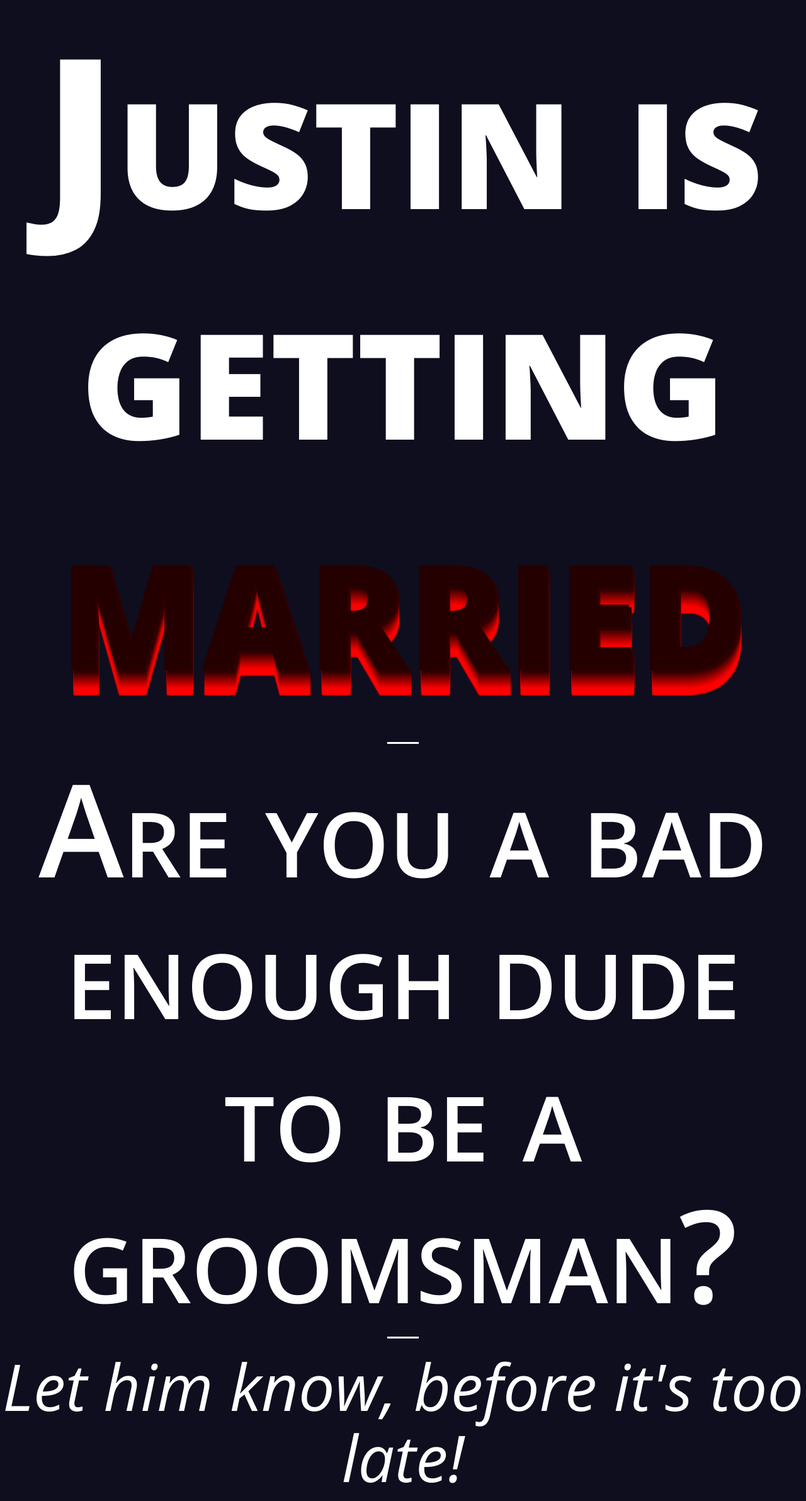
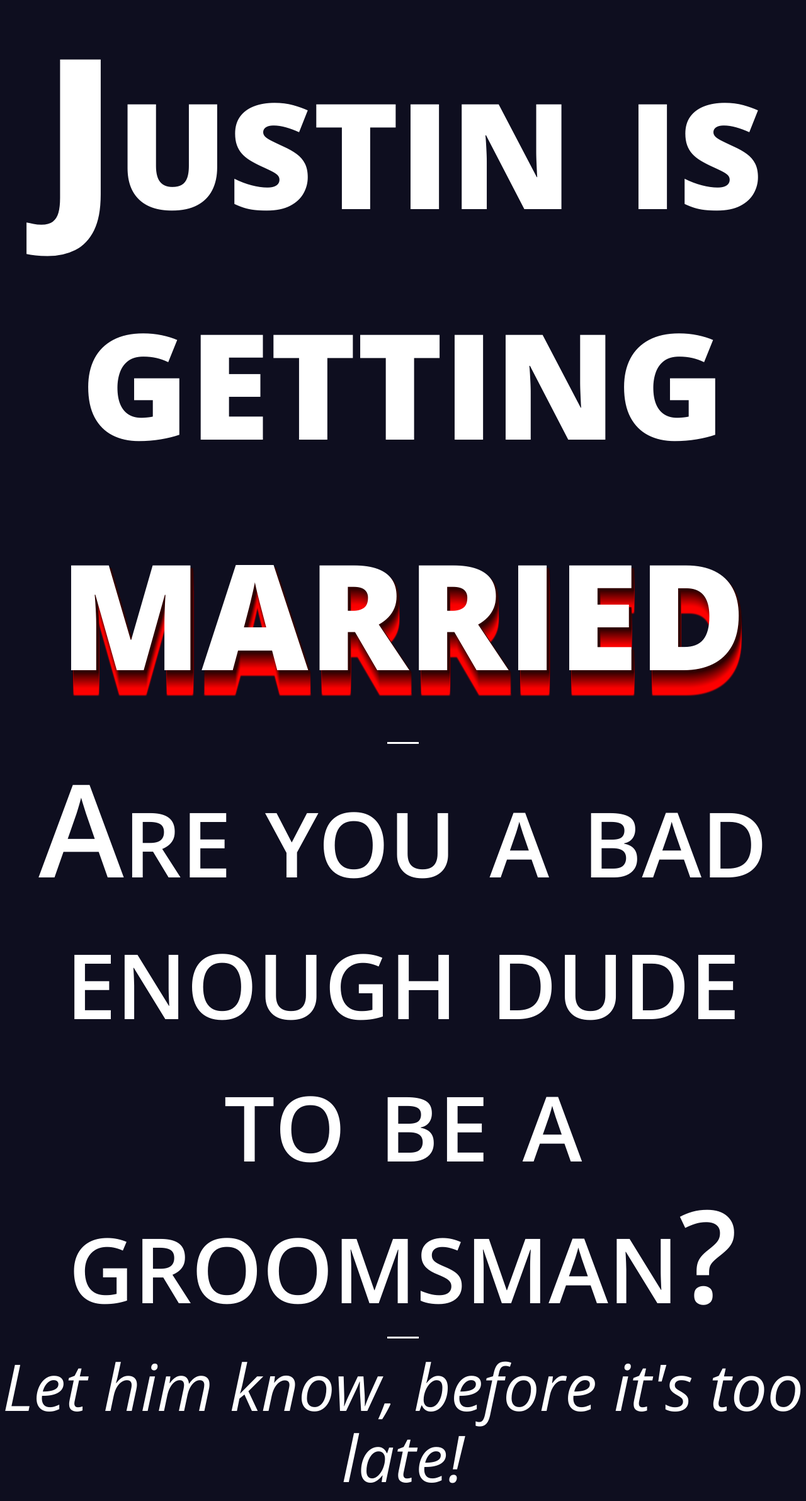
Before and after one commit to justinbburris/dietzburris, a Jekyll site: the page built from groomsman.html, in a window 1280 px wide. Shown: the whole page at 63% size. Built offline with Jekyll 4.4.1, drawn with Linux system fonts in a browser that asks for light colours.

Commit message:
make it white for visibility

```diff
--- a/css/main.scss
+++ b/css/main.scss
@@ -69,7 +69,7 @@ body.groomsman {
     font-style: italic;
   }
   .intense {
-    color: #250000;
+    color: white;
     text-shadow:
     4px 4px 1px #300000,
     4px 6px 1px #400000,
```
